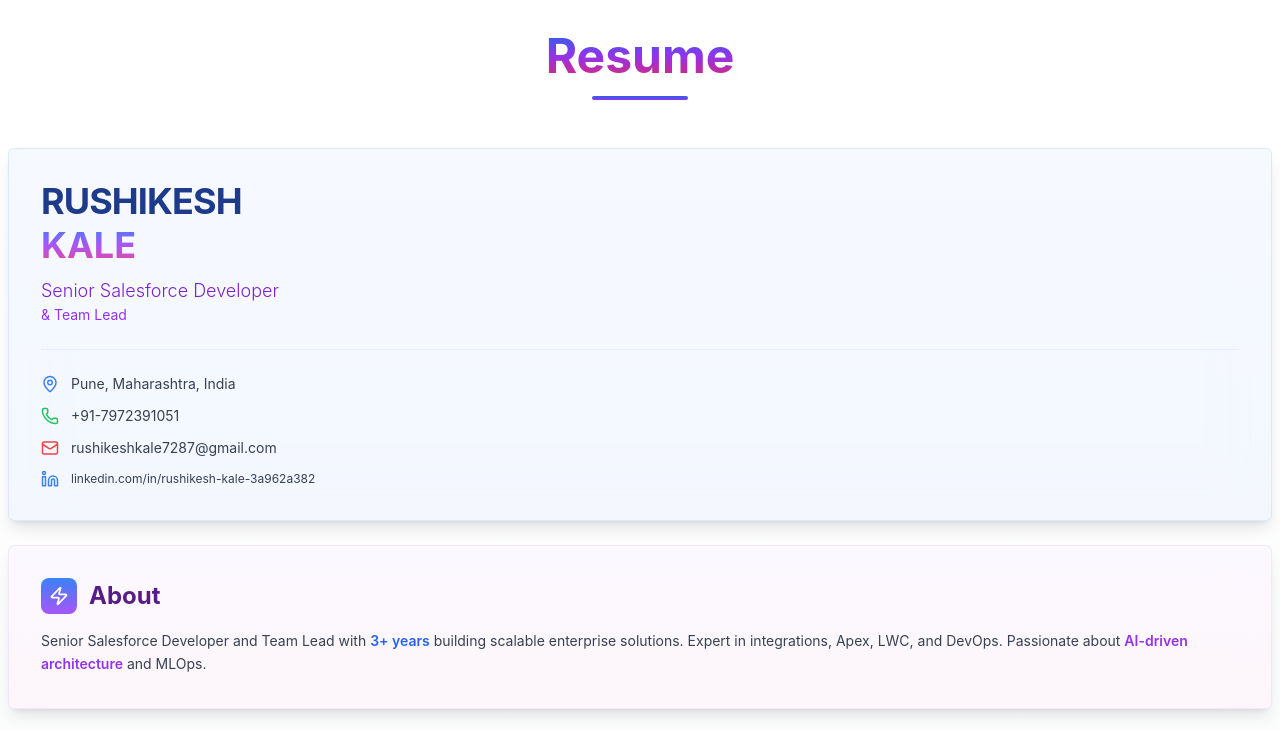
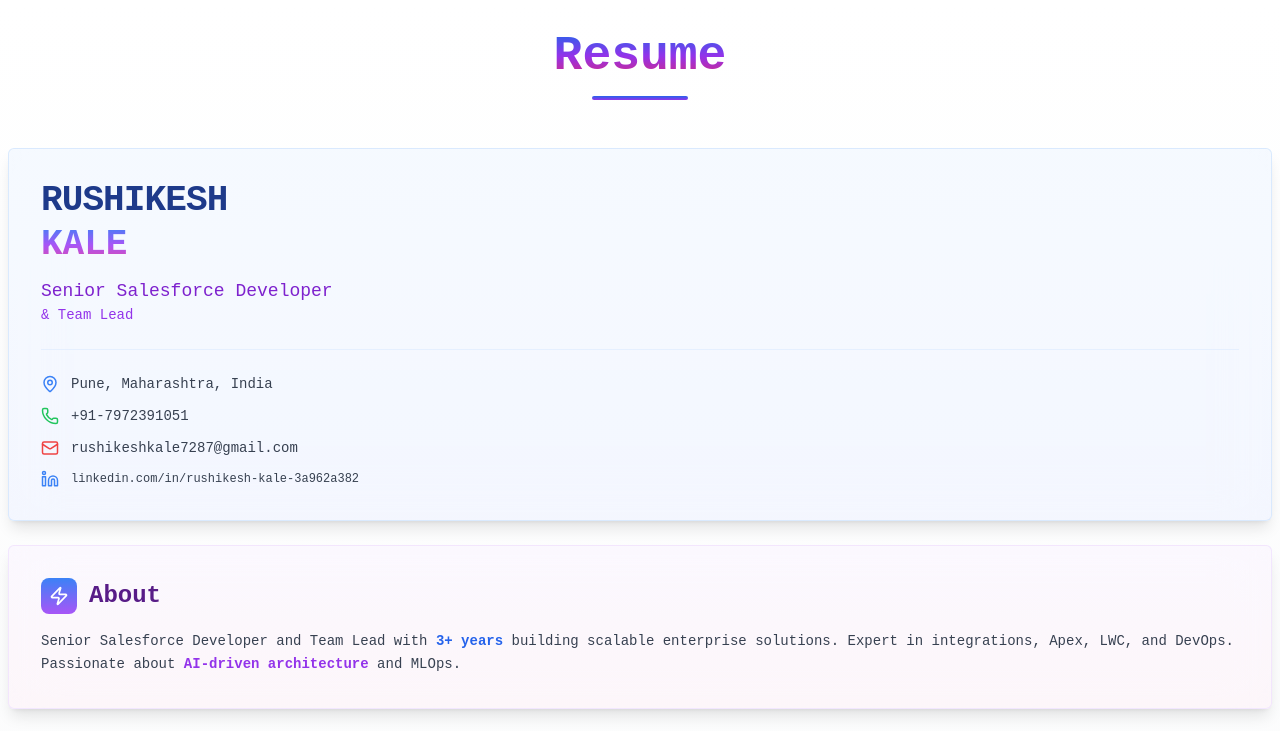
Before and after one commit to Rushi7287/rushikeshPortfolio, a React (Create React App) app: page /#/resume in a window 1280 px wide. Shown: the top 731 px of the page. Built offline with nearby package versions, Linux system fonts and the light colour scheme.

Commit message:
changes done

```diff
--- a/src/pages/ResumePage.jsx
+++ b/src/pages/ResumePage.jsx
@@ -38,7 +38,7 @@
   };
 
   return (
-    <div className="min-h-screen bg-gradient-to-br from-white via-gray-50 to-white py-8 px-2">
+    <div className="min-h-screen bg-gradient-to-br from-white via-gray-50 to-white py-8 px-2" style={{ fontFamily: 'monospace' }}>
       <div className="max-w-7xl mx-auto">
         {/* <div className="backdrop-blur-md rounded-md p-12 shadow-2xl bg-gradient-to-br from-blue-50/50 via-purple-50/50 to-pink-50/50 border border-blue-200/30"> */}
 
```
